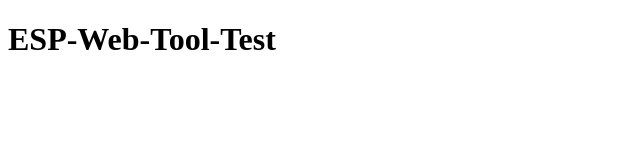
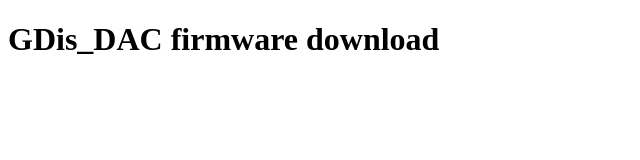
Before and after one commit to eragefe/CM4_wifi_web_lms, a plain HTML site: page flash.html in a window 1280 px wide. Shown: the whole page, without its empty margins (0-640 px from the left). Drawn offline with Linux system fonts and the light colour scheme.

Commit message:
Update flash.html

```diff
--- a/flash.html
+++ b/flash.html
@@ -1,7 +1,7 @@
 <!DOCTYPE html>
 <html>
 <body>
-    <h1>ESP-Web-Tool-Test</h1>
+    <h1>GDis_DAC firmware download</h1>
     <script type="module" src="https://unpkg.com/esp-web-tools@3.4.2/dist/web/install-button.js?module"></script>
     <esp-web-install-button manifest="test/manifest.json"></esp-web-install-button>
 </body>
```
